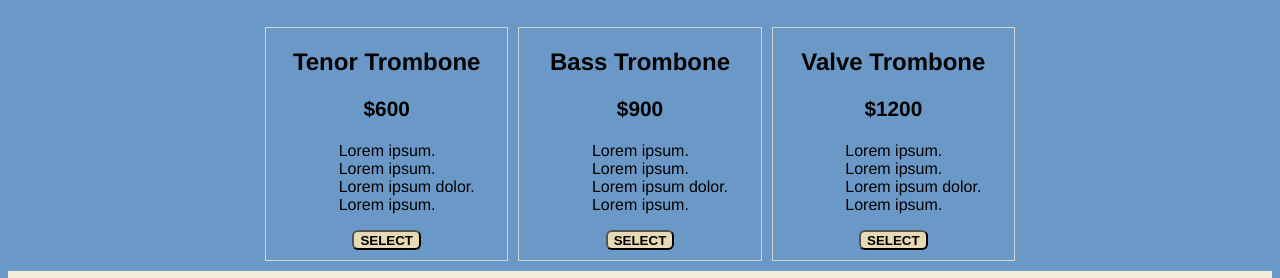
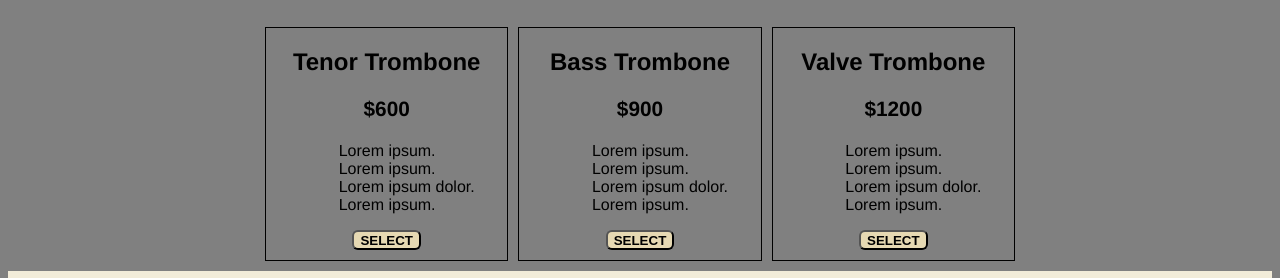
Before and after one commit to vjit1008/landing_page, a plain HTML site: page index.html in a window 1280 px wide. Shown: the part 880-1158 px from the top of the page. Drawn offline with Linux system fonts and the light colour scheme.

Commit message:
new_update

```diff
--- a/style.css
+++ b/style.css
@@ -1,5 +1,5 @@
 body {
-    background-color: hsl(210, 45%, 60%);
+    background-color:grey;
     display: flex;
     flex-direction: column;
     font-family: "Raleway", Helvetica, sans-serif;
@@ -102,8 +102,8 @@ body {
     flex-direction: column;
     align-items: center;
     border-style: groove;
-    border-color: lightgray;
-    border-width: 1px;
+    border-color: black;
+    border-width: 1px ;
     padding-bottom: 10px;
   }
 
@@ -153,7 +153,7 @@ body {
 
   .btn:hover {
     transform: scale(1.05);
-    animation-name: background-color;
+    animation-name:background-color;
     animation-duration: 150ms;
     animation-fill-mode: forwards;
   }
```
